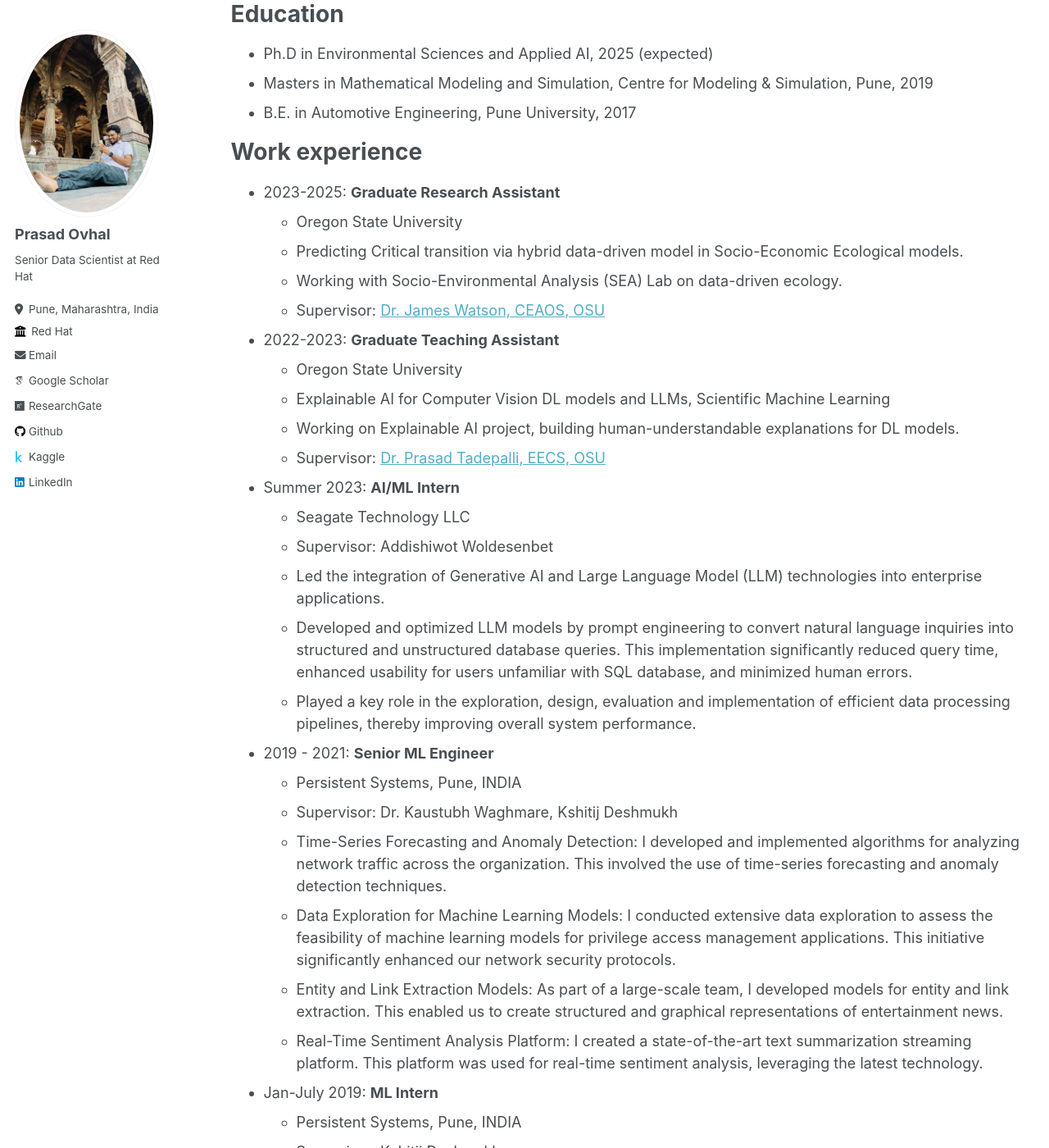
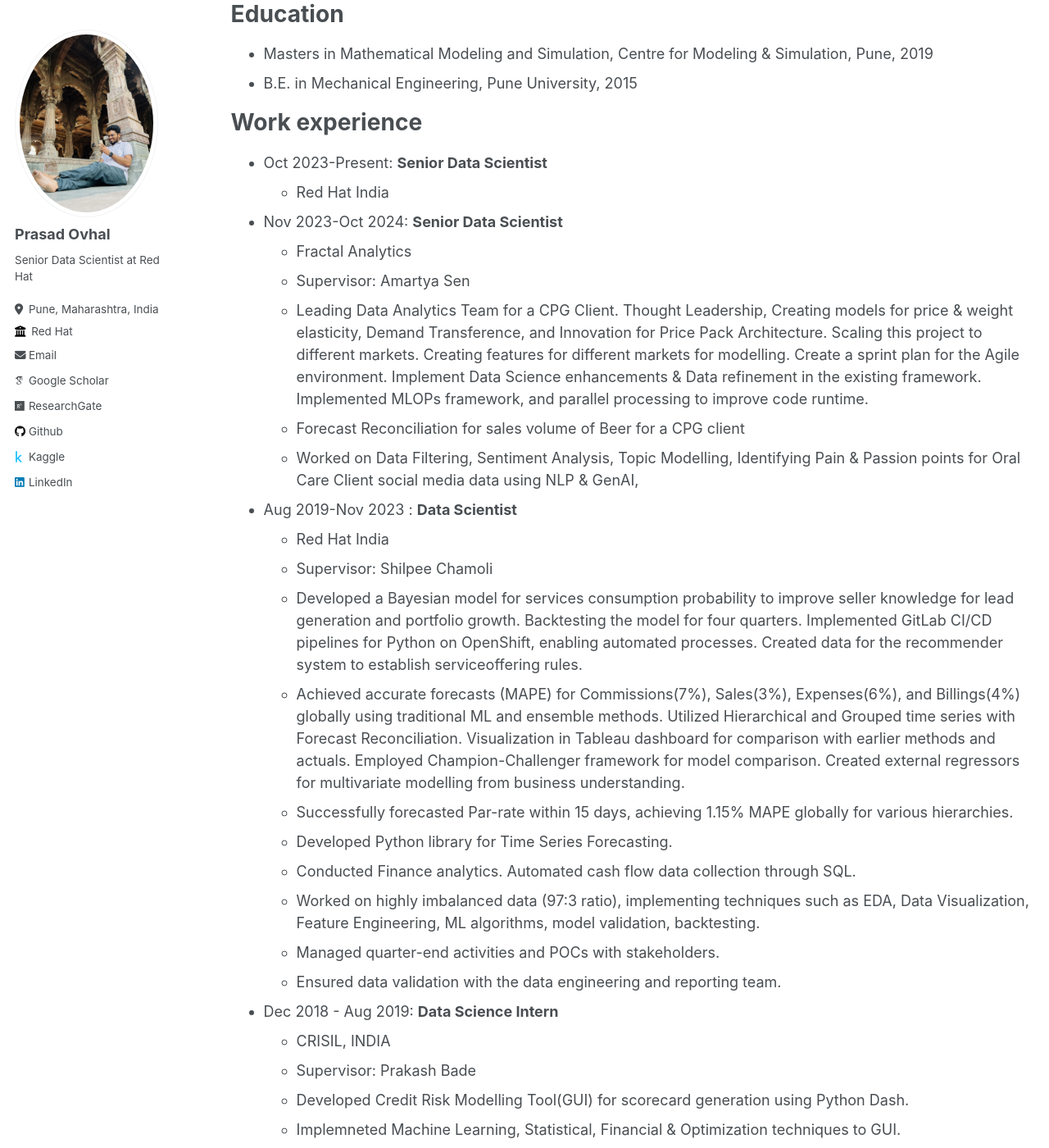
Before and after one commit to prasadovhal/prasadovhal.github.io, a Jekyll site: the page built from _pages/cv.md, in a window 1280 px wide and 1400 px high, scrolled down 214 px. Shown: the whole window at 82% size. Built offline with Jekyll 4.4.1, drawn with Linux system fonts in a browser that asks for light colours; some web fonts are replaced; some of the changed text lies outside the part shown.

Commit message:
CV update

```diff
--- a/_config.yml
+++ b/_config.yml
@@ -56,7 +56,7 @@ author:
   keybase          : # Username
   instagram        : # Username
   lastfm           : # Username
-  linkedin         : "https://www.linkedin.com/in/prasad-ovhal-a7ba48106/"
+  linkedin         : "prasad-ovhal-a7ba48106"
   mastodon         : # URL
   medium           : # URL
   pinterest        : # Username
--- a/_pages/cv.md
+++ b/_pages/cv.md
@@ -8,59 +8,67 @@ redirect_from:
 ---
 
 {% include base_path %}
-<a href ="https://kjrathore.github.io/files/Resume_kjrathore.pdf" attributes-list>Resume.pdf</a>
+<a href ="https://prasadovhal.github.io/files/Prasad_Ovhal_CV.pdf" attributes-list>Resume.pdf</a>
 
 
 Education
 ======
-* Ph.D in Environmental Sciences and Applied AI, 2025 (expected)
 * Masters in Mathematical Modeling and Simulation, Centre for Modeling & Simulation, Pune, 2019
-* B.E. in Automotive Engineering, Pune University, 2017
+* B.E. in Mechanical Engineering, Pune University, 2015
 
 Work experience
 ======
-* 2023-2025: **Graduate Research Assistant**
-  * Oregon State University
-  * Predicting Critical transition via hybrid data-driven model in Socio-Economic Ecological models.
-  * Working with Socio-Environmental Analysis (SEA) Lab on data-driven ecology.
-  * Supervisor: [Dr. James Watson, CEAOS, OSU](https://ceoas.oregonstate.edu/directory/james-watson)
+* Oct 2023-Present: **Senior Data Scientist**
+  * Red Hat India
 
 
-* 2022-2023: **Graduate Teaching Assistant**
-  * Oregon State University
-  * Explainable AI for Computer Vision DL models and LLMs, Scientific Machine Learning
-  * Working on Explainable AI project, building human-understandable explanations for DL models.
-  * Supervisor: [Dr. Prasad Tadepalli, EECS, OSU](https://engineering.oregonstate.edu/people/prasad-tadepalli)
+* Nov 2023-Oct 2024: **Senior Data Scientist**
+  * Fractal Analytics
+  * Supervisor: Amartya Sen
+  * Leading Data Analytics Team for a CPG Client. Thought Leadership, Creating models for price & weight elasticity, Demand Transference, and Innovation for Price Pack Architecture. Scaling this project to different markets. Creating features for different markets for modelling. Create a sprint plan for the Agile environment. Implement Data Science enhancements & Data refinement in the existing framework. Implemented MLOPs framework, and parallel processing to improve code runtime.
+  * Forecast Reconciliation for sales volume of Beer for a CPG client
+  * Worked on Data Filtering, Sentiment Analysis, Topic Modelling, Identifying Pain & Passion points for Oral Care Client social media data using NLP & GenAI,
 
-* Summer 2023: **AI/ML Intern**
-  * Seagate Technology LLC
-  * Supervisor: Addishiwot Woldesenbet
-  * Led the integration of Generative AI and Large Language Model (LLM) technologies into enterprise applications.
-  * Developed and optimized LLM models by prompt engineering to convert natural language inquiries into structured and unstructured database queries. This implementation significantly reduced query time, enhanced usability for users unfamiliar with SQL database, and minimized human errors.
-  * Played a key role in the exploration, design, evaluation and implementation of efficient data processing pipelines, thereby improving overall system performance.
+* Aug 2019-Nov 2023 : **Data Scientist**
+  * Red Hat India
+  * Supervisor: Shilpee Chamoli
+  * Developed a Bayesian model for services consumption probability to improve seller knowledge for lead generation and portfolio growth. Backtesting the model for four quarters. Implemented GitLab CI/CD pipelines for Python on OpenShift, enabling automated processes. Created data for the recommender system to establish serviceoffering rules.
+  * Achieved accurate forecasts (MAPE) for Commissions(7%), Sales(3%), Expenses(6%), and Billings(4%) globally using traditional ML and ensemble methods. Utilized Hierarchical and Grouped time series with Forecast Reconciliation. Visualization in Tableau dashboard for comparison with earlier methods and actuals. Employed Champion-Challenger framework for model comparison. Created external regressors for multivariate modelling from business understanding.
+  * Successfully forecasted Par-rate within 15 days, achieving 1.15% MAPE globally for various hierarchies.
+  * Developed Python library for Time Series Forecasting.
+  * Conducted Finance analytics. Automated cash flow data collection through SQL.
+  * Worked on highly imbalanced data (97:3 ratio), implementing techniques such as EDA, Data Visualization, Feature Engineering, ML algorithms, model validation, backtesting.
+  * Managed quarter-end activities and POCs with stakeholders.
+  * Ensured data validation with the data engineering and reporting team.
 
-* 2019 - 2021: **Senior ML Engineer**
-  * Persistent Systems, Pune, INDIA
-  * Supervisor: Dr. Kaustubh Waghmare, Kshitij Deshmukh
-  * Time-Series Forecasting and Anomaly Detection: I developed and implemented algorithms for analyzing network traffic across the organization. This involved the use of time-series forecasting and anomaly detection techniques.
-  * Data Exploration for Machine Learning Models: I conducted extensive data exploration to assess the feasibility of machine learning models for privilege access management applications. This initiative significantly enhanced our network security protocols.
-  * Entity and Link Extraction Models: As part of a large-scale team, I developed models for entity and link extraction. This enabled us to create structured and graphical representations of entertainment news.
-  * Real-Time Sentiment Analysis Platform: I created a state-of-the-art text summarization streaming platform. This platform was used for real-time sentiment analysis, leveraging the latest technology.
+* Dec 2018 - Aug 2019: **Data Science Intern**
+  * CRISIL, INDIA
+  * Supervisor: Prakash Bade
+  * Developed Credit Risk Modelling Tool(GUI) for scorecard generation using Python Dash.
+  * Implemneted Machine Learning, Statistical, Financial & Optimization techniques to GUI.
+  * Employed model-agnostic techniques to explain black-box ML algorithms (M.Tech thesis).
 
-* Jan-July 2019: **ML Intern**
-  * Persistent Systems, Pune, INDIA
-  * Supervisor: Kshitij Deshmukh
-  * Organizational Network and Data Analytics Tool: I conducted research and development for a tool designed to analyze organizational networks and data. This project involved visualizing the network and interaction of 10k+ employees.
-  * Feedback Summarization and Analytics Tool: I developed a machine learning-based tool for summarizing and analyzing survey feedback. This tool was designed to extract key insights from large volumes of survey data, enabling efficient decision-making for human resources.
-  * Chatbot Performance Enhancement: I designed, reconstructed, and implemented a framework to enhance chatbot performance. This involved the use of human feedback learning to continuously improve the chatbot's responses and overall user experience.
-  * Explanation for Deep Learning models: Implemented and evaluated explainable AI techniques for deep learning models trained on medical image data.
+* July 2015-July 2016: **Graduate Apprentice Trainee**
+  * SKF Bearings, INDIA
+  * Supervisor: Gopal Sakala
+  * Led team as supervisor/channel team engineer.
+  * Channel New HBU pre/resetting and tool management.
+  * Assembly pre/resetting and tool management for channel T3, T4, T5, T6.
+  * SOP projects.
+  * SMED on channel T4, T2.
+  * Kaizan implementation on channel T6.
+  * 5’S’ implementation/awareness in the presetting area.
+  * Trainee skillset development program.
 
 
 Skills
 ======
-* **Programming & Tools:** Apache Kafka, Computer Vision, Confluence, CUDA, Data Analysis, Flask, Git, Airflow, Linux/Unix, R, MongoDB, MySQL, NumPy, Postgres, Postman, Pytorch, Natural Language Processing (NLP), Python, MATLAB, Operations Research, HTML/CSS, Excel/Numbers/Sheets, Tensorflow, SQL, Pyspark, Jupyter Notebook, Pytorch, OpenAI API, LangChain
-  * Cloud skills: Microsoft Azure, Microsoft Azure AI studio, AWS, REST APIs, API handling
-  * Statistics and mathematical modeling
+* **Programming Languages:** C/C++, R, Python, SQL, Latex.
+* **Python Libraries:** Numpy, Pandas, Scikit-learn, Sktime, Statsmodels, Seaborn, Matplotlib, Keras, Tensorflow, PyTorch, transformers, Spacy, NLTK, regex, Plotly, etc.
+* **Technical Knowledge:** CI/CD Pipeline, Docker, OpenShift, Excel, and GSheet.
+* **Tools:** Computer Vision, CUDA, Data Analysis, Flask, Linux/Unix, Natural Language Processing (NLP), Forecasting, etc.
+* **Cloud skills**: Microsoft Azure, Databricks, AWS, OpenShift, etc.
+* Statistics and mathematical modeling
 * **Soft Skills**
   * Inter-Disciplinary Research background,
   * Strong problem-solving & computational skills,
@@ -70,19 +78,18 @@ Skills
   * Experience in conducting research, Writing peer-reviewed publications,
   * Monitoring & maintaining deployed models, ensuring scalability, reliability, and performance in production environment.
 * **Interests**
-  * Dynamical Systems
+  * Material Science
   * Data Science/ Data-driven modeling
   * Software & simulation engineering
+  * Optimization
 
 
 Certifications
 ======
-  * AWS Cloud Practitioner,
-  * Foundation of GIS,
-  * AgAID Digital AgAth0n 2023 - Participant,
-  * Responsible AI Algorithms Design: LinkedinLearning,
-  * AI for Marketing: LinkedinLearning,
-
+  * Specialization in Deep Learning (Coursera),
+  * Tableau,
+  * Git,
+  * GenAI with LLM
 
 Publications
 ======
@@ -98,10 +105,7 @@ Talks
 
 Teaching Assistance
 ======
-  * Computer Vision
-  * Data Structures and Algorithm
-  * Engineering+: Algorithmic Thinking
-
-Leadership
-======
-* Led my team at Formula Student Racing events for 2 consecutive years.
+  * Machine Learning
+  * Optimization
+  * Python
+  * R
```
Also changed, not shown: images/wordcloud/wc5.png, 2 other files.
